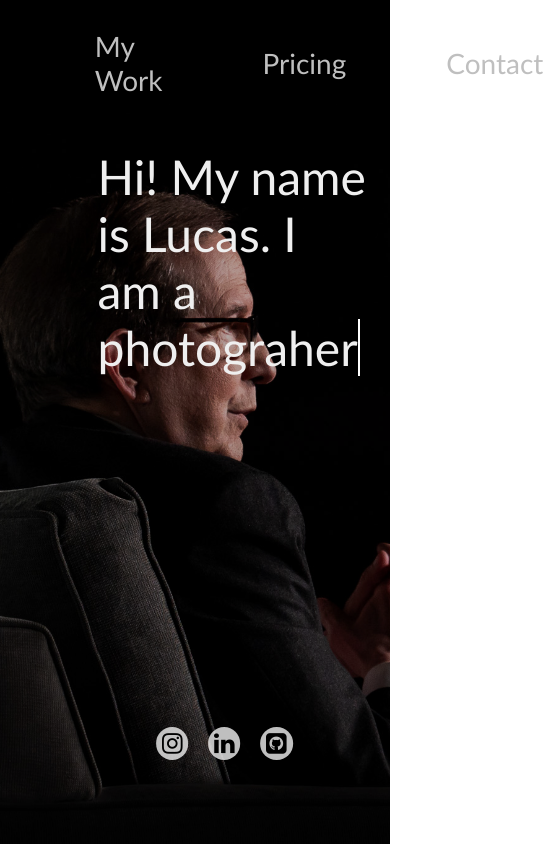
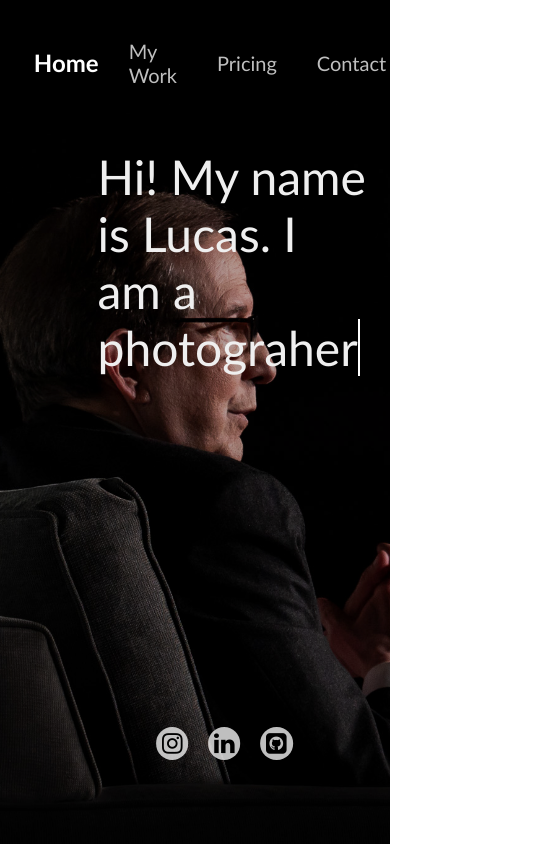
Before and after one commit to lucaschennn/lucaschennn.github.io, a React (Vite) app: page / in a window 390 px wide. Shown: the whole page, 543 px wide, since content can reach past the window. Built offline with nearby package versions, Linux system fonts and the light colour scheme.

Commit message:
added meta data and mobile styles

```diff
--- a/index.html
+++ b/index.html
@@ -2,12 +2,15 @@
 <html lang="en">
   <head>
     <meta charset="UTF-8" />
+    <meta name="description" content="Lucas Chen Photography portfolio and website">
+    <meta name="keywords" content="Photography, Photo, Photoshoots, Lucas Chen, Photographer">
+    <meta name="author" content="Lucas Chen">
+    <meta name="viewport" content="width=device-width, initial-scale=1.0" />
     <link rel="apple-touch-icon" sizes="180x180" href="./icons/apple-touch-icon.png">
   <link rel="icon" type="image/png" sizes="32x32" href="./icons/favicon-32x32.png">
   <link rel="icon" type="image/png" sizes="16x16" href="./icons/favicon-16x16.png">
   <link rel="manifest" href="./site.webmanifest">
     <link rel="stylesheet" href="https://cdnjs.cloudflare.com/ajax/libs/font-awesome/4.7.0/css/font-awesome.min.css">
-    <meta name="viewport" content="width=device-width, initial-scale=1.0" />
     <title>Lucas Chen Photo</title>
   </head>
   <body>
--- a/src/index.css
+++ b/src/index.css
@@ -6,6 +6,7 @@ body {
 img {
   pointer-events: none;
 }
+
 
 #nav-carousel {
   position: sticky !important;
@@ -37,8 +38,8 @@ img {
   margin-top: 25px;
   transition: all 0.3s ease;
   color: #888888;
+}
 
-}
 #nav-carousel li:hover {
   color: #696969;
 }
@@ -78,6 +79,32 @@ img {
 #nav-carousel-alt li:hover {
   color: #adadad;
 }
+
+
+
+@media only screen and (max-width: 767px) {
+  #nav-carousel li {
+    font-size: 20px;
+    margin-left: 20px;
+    margin-right: 20px;
+  }
+  #nav-carousel-alt li {
+    font-size: 20px;
+    margin-left: 20px;
+    margin-right: 20px;
+  }
+  #nav-carousel li.active {
+    font-size: 24px;
+    margin-left: 10px;
+    margin-right: 10px;
+  }
+  #nav-carousel-alt li.active {
+    font-size: 24px;
+    margin-left: 10px;
+    margin-right: 10px;
+  }
+}
+
 
 
 #portfolio-nav {
@@ -261,7 +288,11 @@ img {
   padding: 20px;
 }
 
-
+@media only screen and (max-width: 767px) {
+  .grid-container {
+    grid-template-columns: repeat(3, 1fr);
+  }
+}
 
 .portfolio-img {
   width: 100%;
--- a/src/routes/home.jsx
+++ b/src/routes/home.jsx
@@ -49,13 +49,13 @@ function Home() {
         </p>
         <div id="social-btns">
           <button className="social-btn">
-            <span style={{fontSize:'24px'}} className="fa" onClick={() => {handleClick("https://www.instagram.com/photosbylucasc/")}}>&#xf16d;</span>
+            <span style={{fontSize:'24px', color:'black'}} className="fa" onClick={() => {handleClick("https://www.instagram.com/photosbylucasc/")}}>&#xf16d;</span>
           </button>
           <button className="social-btn">
-            <span style={{fontSize:'24px'}} className="fa" onClick={() => {handleClick("https://www.linkedin.com/in/lucas--chen/")}}>&#xf0e1;</span>
+            <span style={{fontSize:'24px', color:'black'}} className="fa" onClick={() => {handleClick("https://www.linkedin.com/in/lucas--chen/")}}>&#xf0e1;</span>
           </button>
           <button className="social-btn">
-            <span style={{fontSize:'24px'}} className="fa" onClick={() => {handleClick("https://github.com/lucaschennn")}}>&#xf092;</span>
+            <span style={{fontSize:'24px', color:'black'}} className="fa" onClick={() => {handleClick("https://github.com/lucaschennn")}}>&#xf092;</span>
           </button>
         </div>
         <div id="home-images">
```
Also changed, not shown: 1 other file (tests, documents, lock files or other folders).
